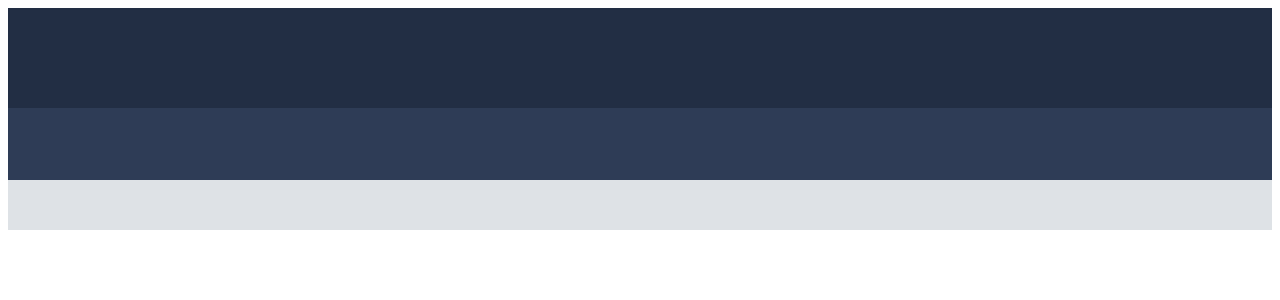
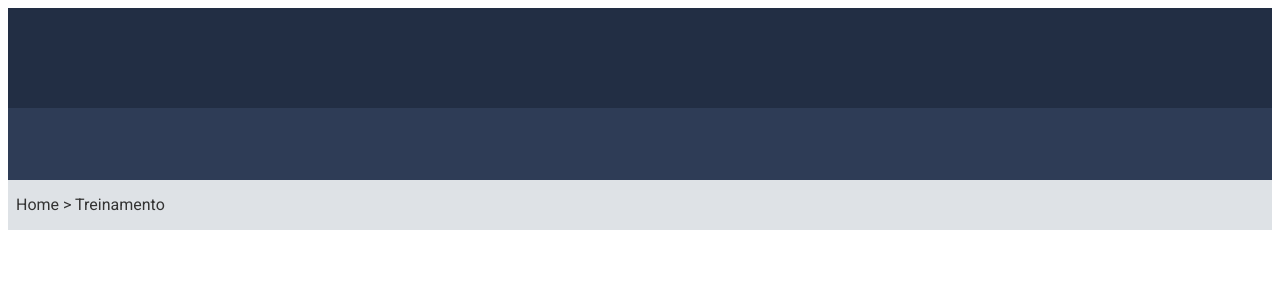
Before and after one commit to iuritb/code-it, a Vue app: page / in a window 1280 px wide. Shown: the top 300 px of the page. Built offline with nearby package versions, Linux system fonts and the light colour scheme.

Commit message:
update breadcrumb

```diff
--- a/src/components/layout/BreadCrumb.vue
+++ b/src/components/layout/BreadCrumb.vue
@@ -1,5 +1,11 @@
 <template>
-  <nav class="container"></nav>
+  <nav class="breadcrumb">
+    <div class="breadcrumb__content">
+      <span class="breadcrumb__content-item">Home</span>
+      <span class="breadcrumb__content-item"> > </span>
+      <span class="breadcrumb__content-item">Treinamento</span>
+    </div>
+  </nav>
 </template>
 
 <script>
@@ -7,9 +13,19 @@
 </script>
 
 <style lang="scss" scoped>
-.container {
+.breadcrumb {
   background-color: #dee2e6;
   display: flex;
+  justify-content: flex-start;
+  align-items: center;
   height: 3.12rem;
+  &__content {
+    color: #333333;
+    margin: 1.5rem 0.5rem 1.5rem 0.5rem;
+    font-weight: 400;
+    font-size: 16px;
+    line-height: 22px;
+    cursor: pointer;
+  }
 }
 </style>
```
